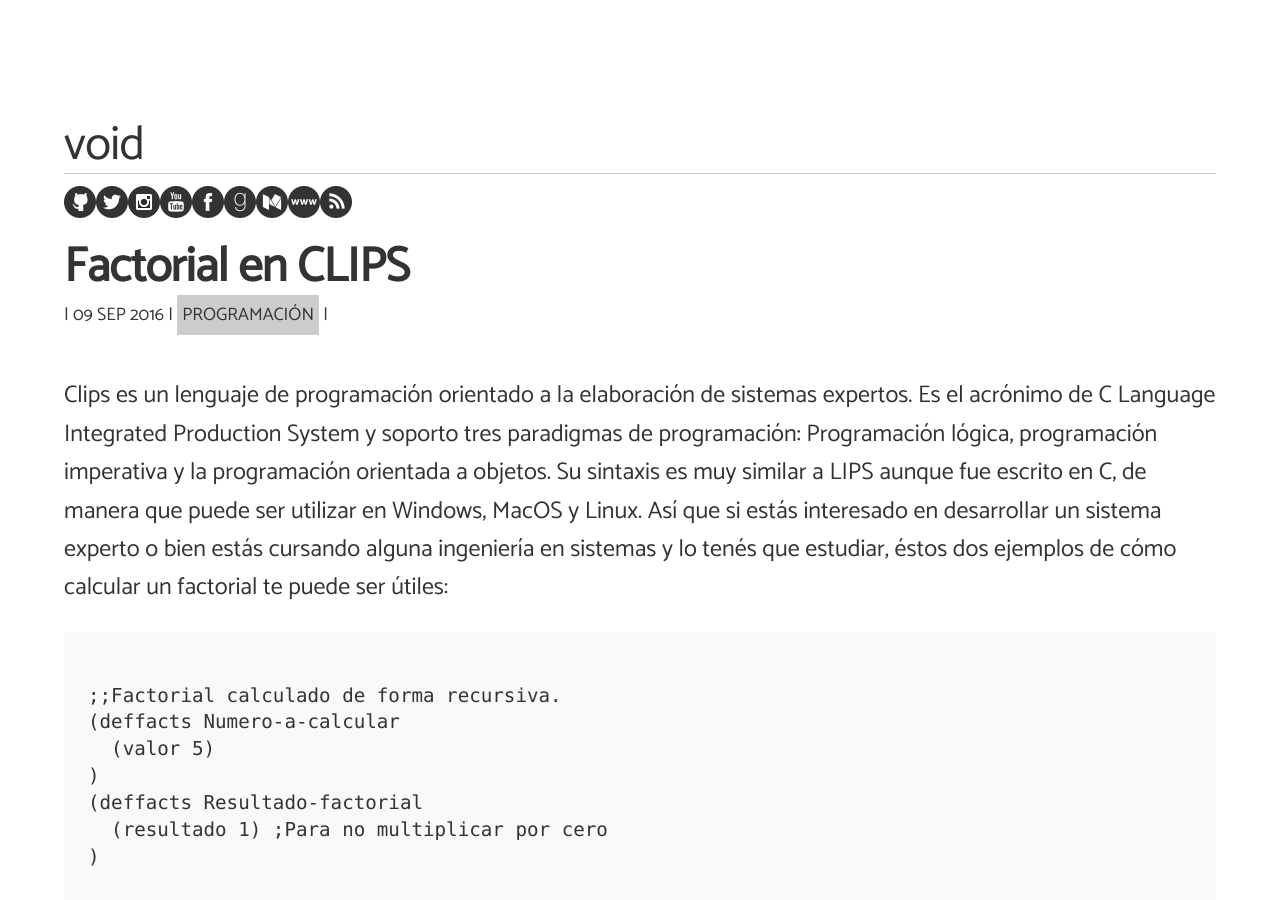
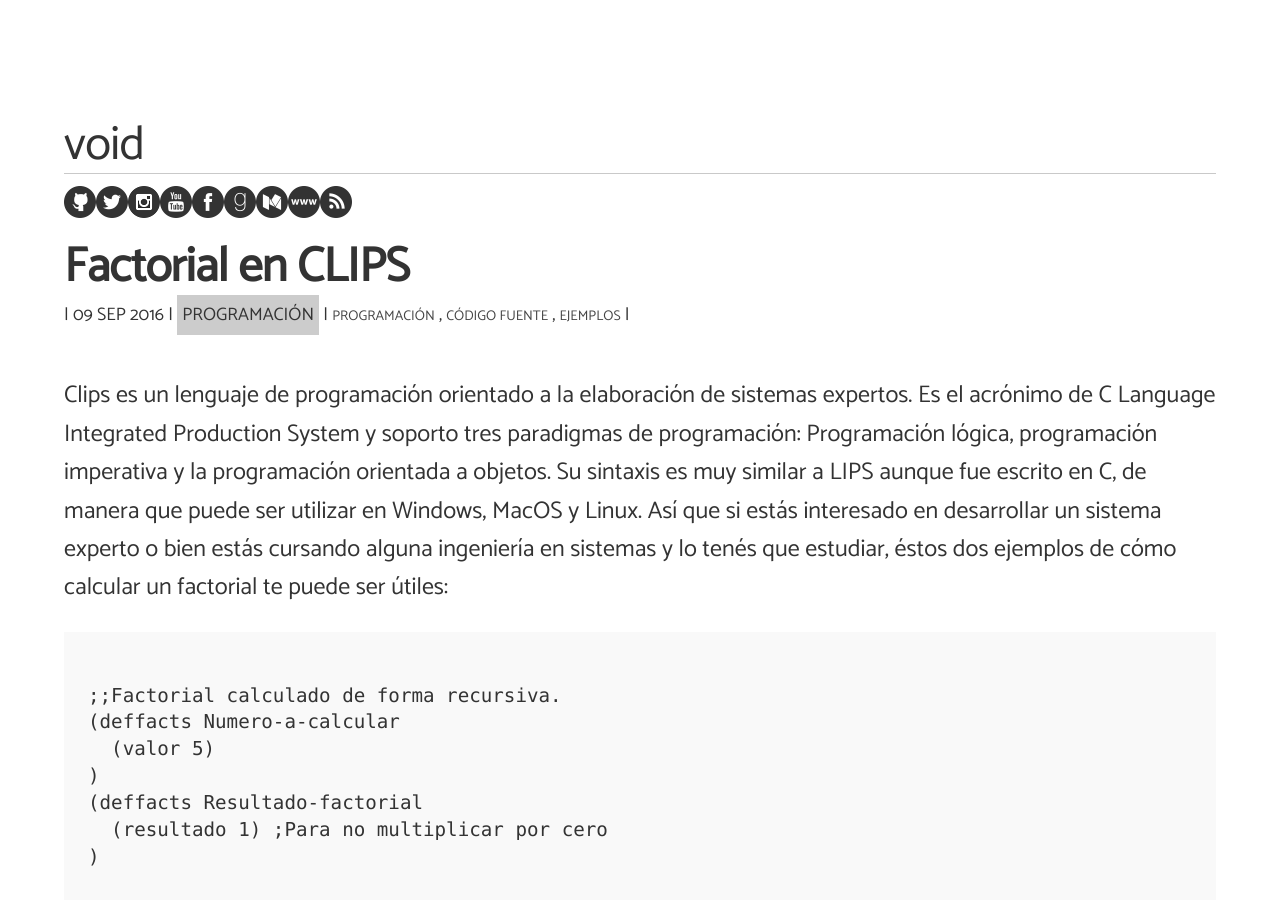
Before and after one commit to angelsimon/angelsimon.github.io, a Jekyll site: the page built from _posts/2016-09-09-factorial-en-clips.md, in a window 1280 px wide and 900 px high. Built offline with Jekyll 4.4.1, drawn with Linux system fonts in a browser that asks for light colours; nearby versions of some CDN libraries; comment, search, counter and statistics services are not loaded.

Commit message:
Update 2016-09-09-factorial-en-clips.md

```diff
--- a/_posts/2016-09-09-factorial-en-clips.md
+++ b/_posts/2016-09-09-factorial-en-clips.md
@@ -2,6 +2,7 @@
 layout: post
 title: Factorial en CLIPS
 category: Programación
+tags: ["programación", "código fuente", "ejemplos"]
 description: Un ejemplo práctico de cómo realizar el cálculo de factorial usando el lenguaje CLIPS.
 visible: true
 ---
```
